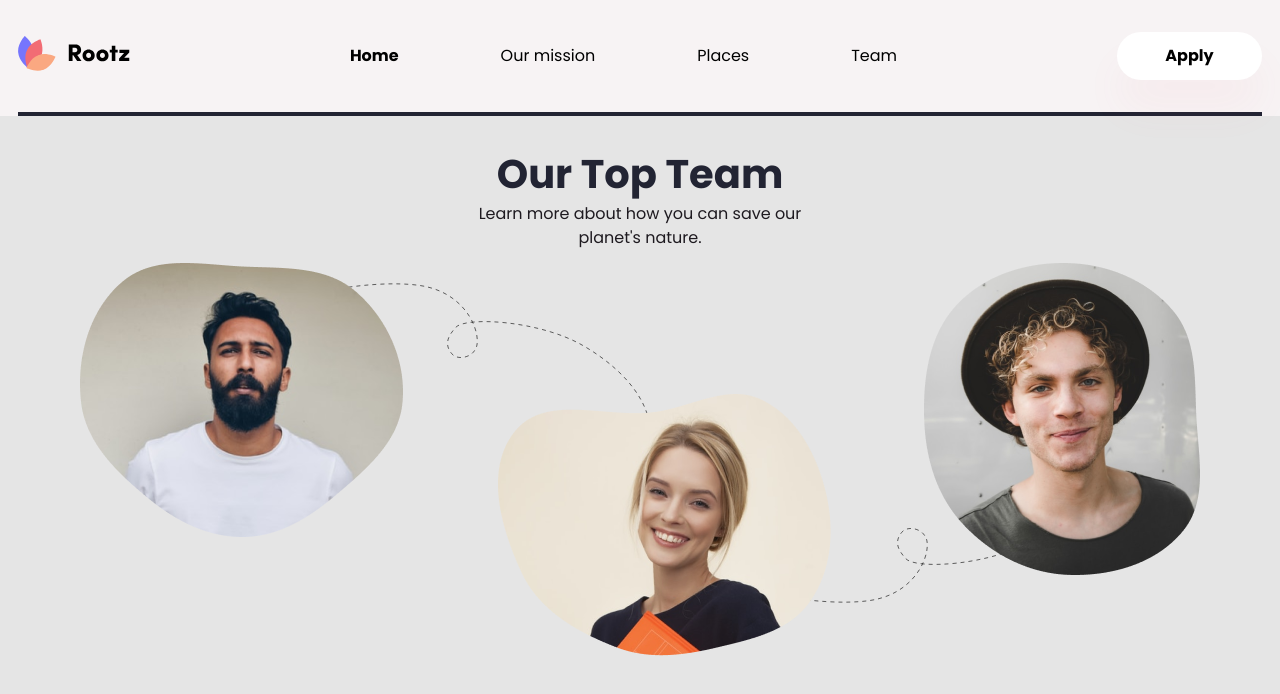
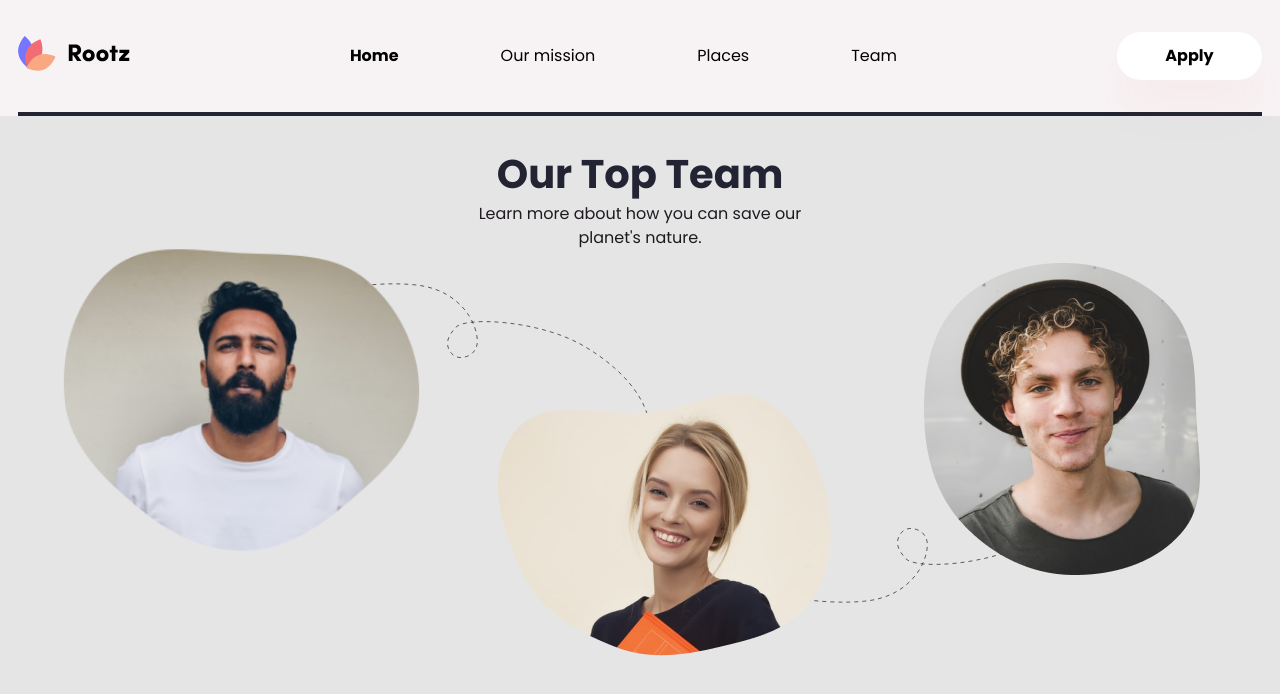
Before and after one commit to MaxWalex/rootz, a React (Create React App) app: page / in a window 1280 px wide. In both pictures the pointer is over the picture 241 px from the left and 1302 px from the top of the page. Shown: the part 902-1596 px from the top of the page. Built offline with nearby package versions, Linux system fonts and the light colour scheme.

Commit message:
hover images

```diff
--- a/src/components/ourTeam/ourteam.scss
+++ b/src/components/ourTeam/ourteam.scss
@@ -11,6 +11,12 @@
         justify-content: space-between;
     }
     &_item {
+        img {
+            transition: 0.4s;
+            &:hover {
+                transform: scale(1.1);
+            }
+        }
         &-2 {
             margin-top: 130px;
             position: relative;
```
